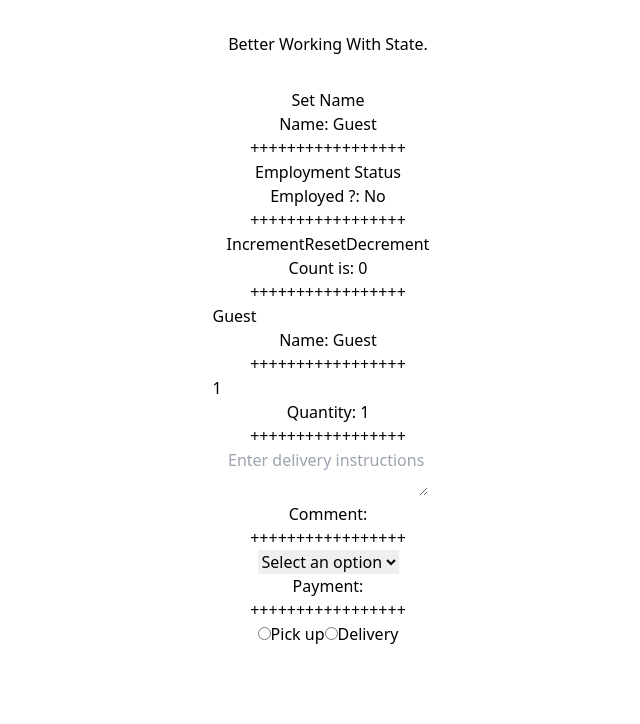
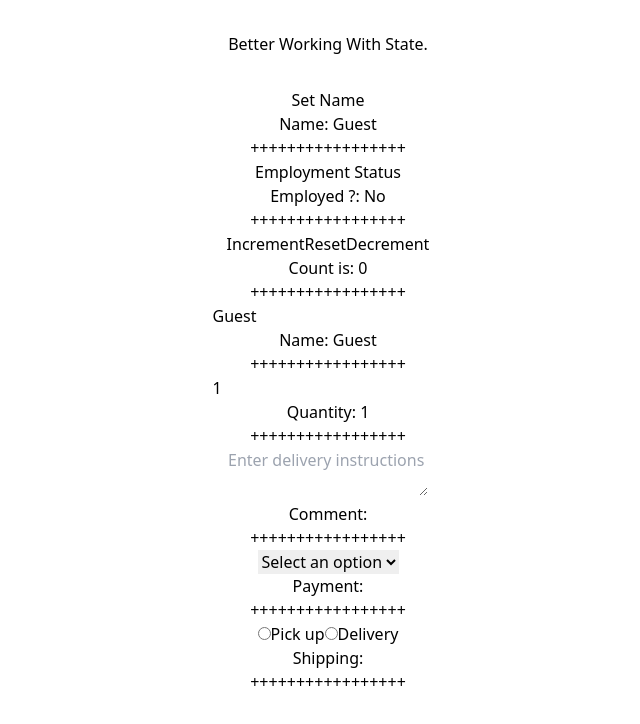
Before and after one commit to kenyansa/cookie-banner-js, a React (Vite) app in the folder my-project/: page / in a window 1280 px wide. Shown: the top 724 px of the page, without its empty margins (312-952 px from the left). Built offline with nearby package versions, Linux system fonts and the light colour scheme.

Commit message:
add p for radio button input

```diff
--- a/my-project/src/App.jsx
+++ b/my-project/src/App.jsx
@@ -111,6 +111,7 @@ function App() {
           onChange={handleShippingChange} />
           Delivery
         </label>
+        <p>Shipping: {shipping} <br/> +++++++++++++++++</p>
       </div>
     </>
   )
```
